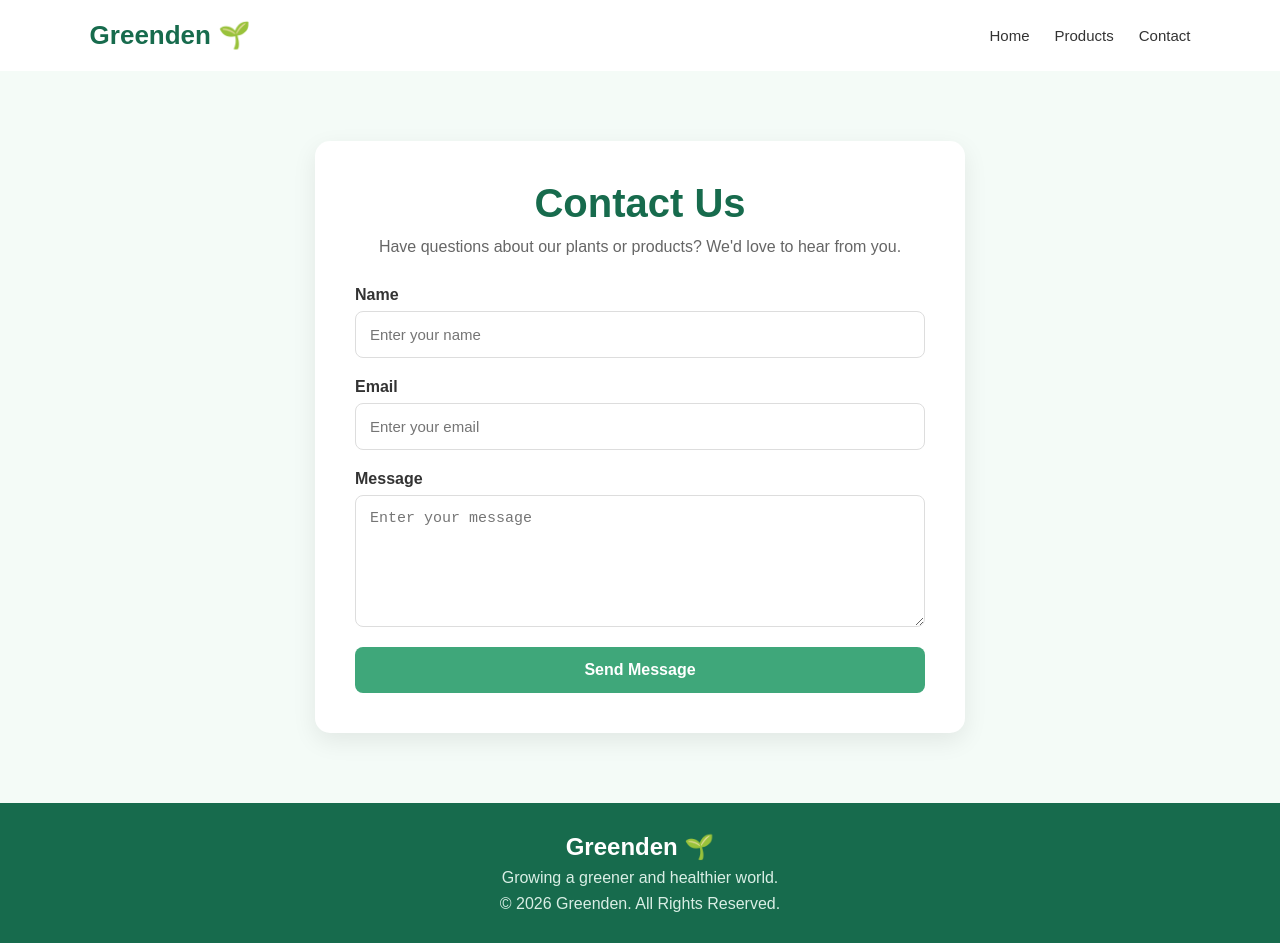
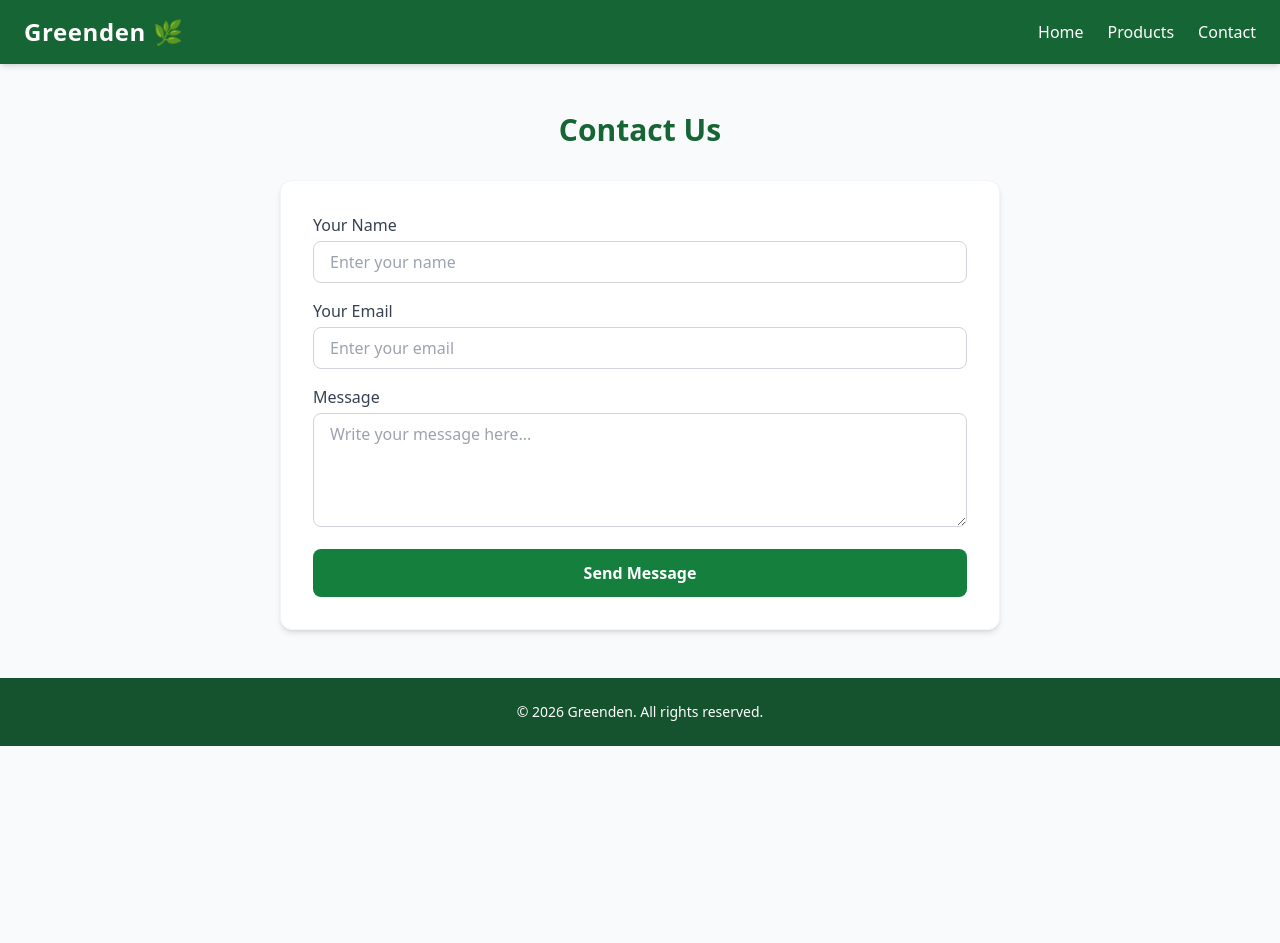
Before and after one commit to shyammariyappan12-boop/greenden, a plain HTML site: page contact.html in a window 1280 px wide. After the commit the page ends 800 px from the top, so only its background shows below. Drawn offline with nearby package versions, Linux system fonts and the light colour scheme.

Commit message:
Refactor contact.html with Tailwind CSS and new layout
Updated the contact page layout and styles using Tailwind CSS. Improved the structure of the contact form and navigation.

```diff
--- a/contact.html
+++ b/contact.html
@@ -3,63 +3,47 @@
 <head>
   <meta charset="UTF-8">
   <meta name="viewport" content="width=device-width, initial-scale=1.0">
+  <title>Greenden | Contact</title>
+  <script src="https://cdn.tailwindcss.com"></script>
+</head>
+<body class="bg-gray-50 text-gray-800">
 
-    <title>Greenden - Contact</title>
+  <!-- Navbar -->
+  <nav class="bg-green-800 text-white px-6 py-4 flex justify-between items-center shadow-md sticky top-0 z-50">
+    <h1 class="text-2xl font-bold tracking-wide">Greenden 🌿</h1>
+    <ul class="flex gap-6 font-medium">
+      <li><a href="index.html" class="hover:text-green-300 transition">Home</a></li>
+      <li><a href="products.html" class="hover:text-green-300 transition">Products</a></li>
+      <li><a href="contact.html" class="hover:text-green-300 transition">Contact</a></li>
+    </ul>
+  </nav>
 
-    <link rel="stylesheet" href="style.css">
-</head>
+  <!-- Contact Form Section -->
+  <section class="max-w-3xl mx-auto py-12 px-6">
+    <h2 class="text-3xl font-bold text-center text-green-800 mb-8">Contact Us</h2>
 
-<body>
-
-    <!-- Navigation -->
-    <header class="header">
-        <div class="logo">Greenden 🌱</div>
-
-        <nav>
-            <a href="index.html">Home</a>
-            <a href="products.html">Products</a>
-            <a href="contact.html">Contact</a>
-        </nav>
-    </header>
-
-
-    <!-- Contact Section -->
-    <section class="contact-section">
-
-        <div class="contact-content">
-
-            <h1>Contact Us</h1>
-
-            <p>
-                Have questions about our plants or products?
-                We'd love to hear from you.
-            </p>
-
-            <form>
-
-                <label>Name</label>
-                <input type="text" placeholder="Enter your name">
-
-                <label>Email</label>
-                <input type="email" placeholder="Enter your email">
-
-                <label>Message</label>
-                <textarea rows="6" placeholder="Enter your message"></textarea>
-
-                <button type="submit">Send Message</button>
-
+    <div class="bg-white p-8 rounded-xl shadow-md border border-gray-100">
+      <form class="space-y-4">
+        <div>
+          <label class="block text-gray-700 font-medium mb-1">Your Name</label>
+          <input type="text" placeholder="Enter your name" class="w-full border border-gray-300 px-4 py-2 rounded-lg focus:outline-none focus:ring-2 focus:ring-green-600">
+        </div>
+        <div>
+          <label class="block text-gray-700 font-medium mb-1">Your Email</label>
+          <input type="email" placeholder="Enter your email" class="w-full border border-gray-300 px-4 py-2 rounded-lg focus:outline-none focus:ring-2 focus:ring-green-600">
+        </div>
+        <div>
+          <label class="block text-gray-700 font-medium mb-1">Message</label>
+          <textarea rows="4" placeholder="Write your message here..." class="w-full border border-gray-300 px-4 py-2 rounded-lg focus:outline-none focus:ring-2 focus:ring-green-600"></textarea>
+        </div>
+        <button type="button" class="w-full bg-green-700 text-white py-3 rounded-lg font-semibold hover:bg-green-800 transition">Send Message</button>
       </form>
-
     </div>
-
   </section>
 
-
   <!-- Footer -->
-    <footer>
-        <h2>Greenden 🌱</h2>
-        <p>Growing a greener and healthier world.</p>
-        <p>© 2026 Greenden. All Rights Reserved.</p>
+  <footer class="bg-green-900 text-white py-6 text-center text-sm">
+    <p>&copy; 2026 Greenden. All rights reserved.</p>
   </footer>
 
 </body>
```
Lines whose indentation alone changed are shown as unchanged.
